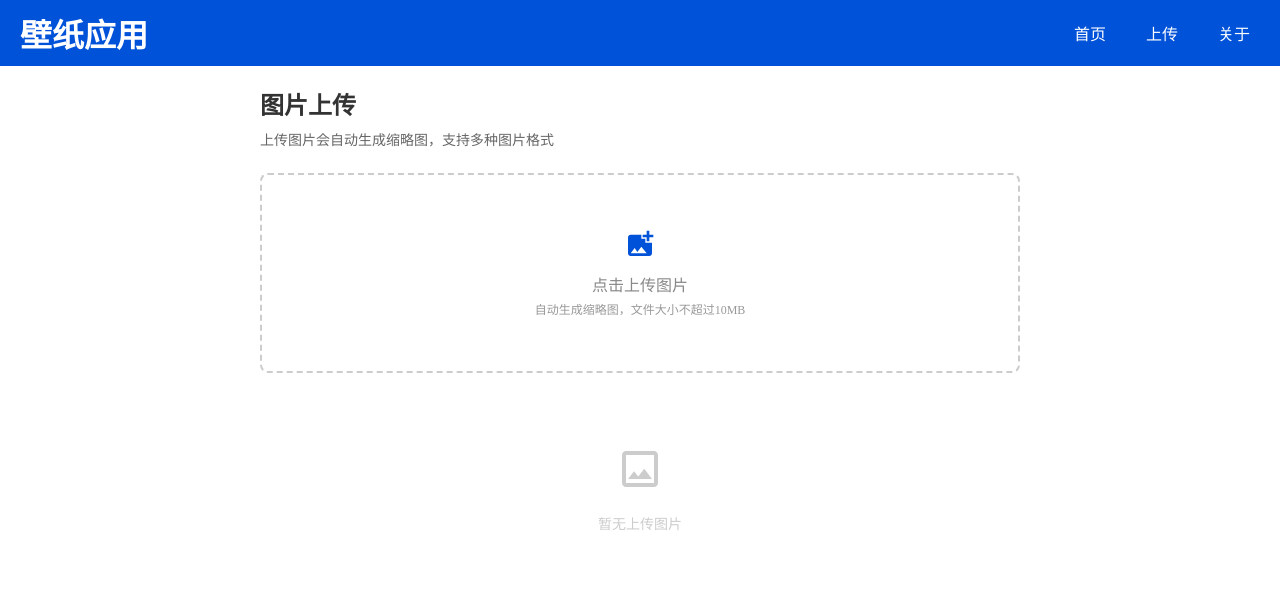
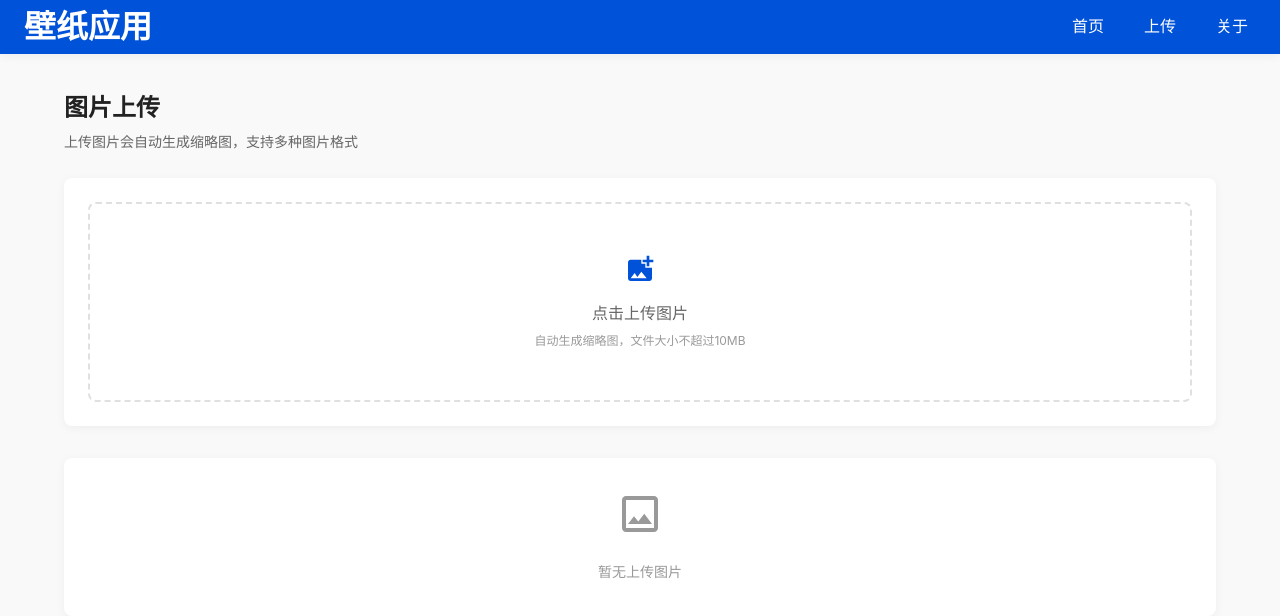
Before and after one commit to refanbanzhang/wallpapers, a Vue app: page /upload in a window 1280 px wide. Shown: the top 616 px of the page. Built offline with nearby package versions, Linux system fonts and the light colour scheme; the HTML template or start-up script is replaced by a standard one; what tdesign-vue-next would draw is missing.

Commit message:
feat: 优化页面样式

```diff
--- a/src/App.vue
+++ b/src/App.vue
@@ -1,5 +1,4 @@
 <script setup lang="ts">
-import 'tdesign-vue-next/es/style/index.css'
 import { RouterView, RouterLink } from 'vue-router'
 </script>
 
@@ -13,35 +12,39 @@ import { RouterView, RouterLink } from 'vue-router'
         <RouterLink to="/about" class="nav-link">关于</RouterLink>
       </div>
     </div>
-    <RouterView />
+    <div class="main-content">
+      <RouterView />
+    </div>
   </div>
 </template>
 
 <style scoped>
 .app-container {
   width: 100%;
-  height: 100%;
+  min-height: 100vh;
+  background-color: var(--bg-light);
 }
 
 .nav-header {
-  background-color: #0052d9;
+  background-color: var(--primary-color);
   color: white;
-  padding: 10px 20px;
+  padding: var(--spacing-sm) var(--spacing-lg);
   display: flex;
   justify-content: space-between;
   align-items: center;
+  box-shadow: var(--box-shadow);
 }
 
 .nav-links {
   display: flex;
-  gap: 20px;
+  gap: var(--spacing-lg);
 }
 
 .nav-link {
   color: white;
   text-decoration: none;
   font-size: 16px;
-  padding: 5px 10px;
+  padding: var(--spacing-xs) var(--spacing-sm);
   border-radius: 4px;
   transition: background-color 0.3s;
 }
@@ -49,4 +52,8 @@ import { RouterView, RouterLink } from 'vue-router'
 .nav-link:hover {
   background-color: rgba(255, 255, 255, 0.2);
 }
+
+.main-content {
+  padding: var(--spacing-md);
+}
 </style>
--- a/src/assets/main.css
+++ b/src/assets/main.css
@@ -4,6 +4,25 @@
   box-sizing: border-box;
 }
 
+html, body {
+  font-family: -apple-system, BlinkMacSystemFont, "Segoe UI", Roboto, Oxygen, Ubuntu, Cantarell, "Fira Sans", "Droid Sans", "Helvetica Neue", sans-serif;
+  line-height: 1.6;
+  font-size: 16px;
+  color: var(--text-primary);
+  background-color: var(--bg-light);
+}
+
 img {
   display: block;
+  max-width: 100%;
 }
+
+a {
+  text-decoration: none;
+  color: var(--primary-color);
+}
+
+h1, h2, h3, h4, h5, h6 {
+  margin-top: 0;
+  line-height: 1.2;
+}
--- /dev/null
+++ b/src/assets/styles/global.css
@@ -0,0 +1,145 @@
+:root {
+  /* 主色调 */
+  --primary-color: #0052d9;
+  --primary-hover: #003eb3;
+  --primary-light: #e0f0ff;
+  --primary-bg: #f5f7ff;
+
+  /* 文字颜色 */
+  --text-primary: #222;
+  --text-secondary: #666;
+  --text-tertiary: #999;
+
+  /* 背景色 */
+  --bg-white: #fff;
+  --bg-gray: #f5f5f5;
+  --bg-light: #f9f9f9;
+
+  /* 边框颜色 */
+  --border-color: #e0e0e0;
+  --border-radius: 8px;
+
+  /* 阴影 */
+  --box-shadow: 0 2px 10px rgba(0, 0, 0, 0.05);
+  --box-shadow-hover: 0 4px 12px rgba(0, 0, 0, 0.1);
+
+  /* 间距 */
+  --spacing-xs: 4px;
+  --spacing-sm: 8px;
+  --spacing-md: 16px;
+  --spacing-lg: 24px;
+  --spacing-xl: 32px;
+}
+
+/* 通用容器样式 */
+.page-container {
+  max-width: 1200px;
+  margin: 0 auto;
+  padding: var(--spacing-lg);
+}
+
+/* 卡片样式 */
+.card {
+  background-color: var(--bg-white);
+  border-radius: var(--border-radius);
+  box-shadow: var(--box-shadow);
+  padding: var(--spacing-lg);
+  transition: all 0.3s ease;
+}
+
+.card:hover {
+  box-shadow: var(--box-shadow-hover);
+}
+
+/* 标题样式 */
+.page-title {
+  font-size: 24px;
+  margin-bottom: var(--spacing-sm);
+  color: var(--text-primary);
+  font-weight: 600;
+}
+
+.section-title {
+  font-size: 18px;
+  margin-bottom: var(--spacing-md);
+  color: var(--text-primary);
+  font-weight: 500;
+}
+
+/* 按钮样式 */
+.btn {
+  padding: 8px 16px;
+  border-radius: 4px;
+  font-size: 14px;
+  cursor: pointer;
+  transition: all 0.3s ease;
+  border: none;
+  outline: none;
+}
+
+.btn-primary {
+  background-color: var(--primary-color);
+  color: white;
+}
+
+.btn-primary:hover {
+  background-color: var(--primary-hover);
+}
+
+.btn-secondary {
+  background-color: var(--bg-gray);
+  color: var(--text-secondary);
+}
+
+.btn-secondary:hover {
+  background-color: var(--border-color);
+}
+
+/* 表单样式 */
+.form-group {
+  margin-bottom: var(--spacing-md);
+}
+
+.form-label {
+  display: block;
+  margin-bottom: var(--spacing-xs);
+  color: var(--text-secondary);
+  font-size: 14px;
+}
+
+.form-input {
+  width: 100%;
+  padding: 8px 12px;
+  border: 1px solid var(--border-color);
+  border-radius: 4px;
+  font-size: 14px;
+}
+
+.form-input:focus {
+  border-color: var(--primary-color);
+  outline: none;
+}
+
+/* 网格布局 */
+.grid {
+  display: grid;
+  grid-gap: var(--spacing-md);
+}
+
+.grid-2 {
+  grid-template-columns: repeat(2, 1fr);
+}
+
+.grid-3 {
+  grid-template-columns: repeat(3, 1fr);
+}
+
+.grid-4 {
+  grid-template-columns: repeat(4, 1fr);
+}
+
+@media (max-width: 768px) {
+  .grid-2, .grid-3, .grid-4 {
+    grid-template-columns: 1fr;
+  }
+}
--- a/src/components/ImageUpload.vue
+++ b/src/components/ImageUpload.vue
@@ -38,7 +38,6 @@ const openFileSelector = () => {
 const handleFileChange = async (event: Event) => {
   const target = event.target as HTMLInputElement
   const files = target.files
-  debugger
 
   if (!files || files.length === 0) {
     return
@@ -139,8 +138,8 @@ const resetFileInput = () => {
 .upload-area {
   width: 100%;
   height: 200px;
-  border: 2px dashed #ccc;
-  border-radius: 8px;
+  border: 2px dashed var(--border-color);
+  border-radius: var(--border-radius);
   display: flex;
   justify-content: center;
   align-items: center;
@@ -151,29 +150,29 @@ const resetFileInput = () => {
 }
 
 .upload-area:hover {
-  border-color: #0052d9;
+  border-color: var(--primary-color);
 }
 
 .upload-placeholder {
   display: flex;
   flex-direction: column;
   align-items: center;
-  color: #888;
+  color: var(--text-secondary);
 }
 
 .upload-icon {
-  margin-bottom: 8px;
-  color: #0052d9;
+  margin-bottom: var(--spacing-sm);
+  color: var(--primary-color);
 }
 
 .upload-text {
   font-size: 16px;
-  margin-bottom: 4px;
+  margin-bottom: var(--spacing-xs);
 }
 
 .upload-hint {
   font-size: 12px;
-  color: #999;
+  color: var(--text-tertiary);
 }
 
 .loading-container {
@@ -183,9 +182,9 @@ const resetFileInput = () => {
 }
 
 .loading-text {
-  margin-top: 8px;
+  margin-top: var(--spacing-sm);
   font-size: 14px;
-  color: #888;
+  color: var(--text-secondary);
 }
 
 .preview-container {
--- a/src/main.ts
+++ b/src/main.ts
@@ -1,11 +1,12 @@
 import './assets/main.css'
+import './assets/styles/global.css'
 
 import { createApp } from 'vue'
 import { createPinia } from 'pinia'
 import TDesign from 'tdesign-vue-next'
 import 'tdesign-vue-next/es/style/index.css'
 
-import App from './App.vue'
+import App from '@/App.vue'
 import router from './router'
 
 const app = createApp(App)
--- a/src/utils/image.ts
+++ b/src/utils/image.ts
@@ -101,3 +101,27 @@ export const base64ToBlob = (base64: string): Blob => {
 
   return new Blob([uInt8Array], { type: contentType });
 };
+
+/**
+ * 获取图片分辨率
+ * @param imageUrl 图片URL
+ * @returns Promise<{width: number, height: number}> 图片宽高
+ */
+export const getImageResolution = (imageUrl: string): Promise<{width: number, height: number}> => {
+  return new Promise((resolve, reject) => {
+    const img = new Image();
+
+    img.onload = () => {
+      resolve({
+        width: img.width,
+        height: img.height
+      });
+    };
+
+    img.onerror = () => {
+      reject(new Error('获取图片分辨率失败'));
+    };
+
+    img.src = imageUrl;
+  });
+};
--- a/src/views/AboutView.vue
+++ b/src/views/AboutView.vue
@@ -1,7 +1,7 @@
 <template>
-  <div class="about-container">
-    <div class="about-content">
-      <h1 class="about-title">关于壁纸应用</h1>
+  <div class="page-container">
+    <div class="about-content card">
+      <h1 class="page-title">关于壁纸应用</h1>
       <p class="about-description">
         这是一个简单的壁纸管理应用，提供了壁纸浏览和上传功能。
         在上传页面，您可以上传自己喜欢的图片，系统会自动生成对应的缩略图。
@@ -28,44 +28,27 @@
 </template>
 
 <style scoped>
-.about-container {
+.about-content {
+  margin: 0 auto;
   max-width: 800px;
-  margin: 0 auto;
-  padding: 20px;
-}
-
-.about-content {
-  background-color: #f9f9f9;
-  border-radius: 8px;
-  padding: 24px;
-  box-shadow: 0 2px 4px rgba(0, 0, 0, 0.05);
-}
-
-.about-title {
-  font-size: 24px;
-  margin-bottom: 16px;
-  color: #333;
 }
 
 .about-description {
   font-size: 16px;
   line-height: 1.6;
-  color: #555;
-  margin-bottom: 24px;
+  color: var(--text-secondary);
+  margin-bottom: var(--spacing-xl);
 }
 
-.section-title {
-  font-size: 18px;
-  margin: 24px 0 12px;
-  color: #333;
+.feature-list,
+.tech-list {
+  padding-left: var(--spacing-lg);
+  margin-bottom: var(--spacing-lg);
 }
 
-.feature-list, .tech-list {
-  padding-left: 20px;
-}
-
-.feature-list li, .tech-list li {
-  margin-bottom: 8px;
-  color: #555;
+.feature-list li,
+.tech-list li {
+  margin-bottom: var(--spacing-sm);
+  color: var(--text-secondary);
 }
 </style>
--- a/src/views/UploadView.vue
+++ b/src/views/UploadView.vue
@@ -52,11 +52,11 @@ const handleUploadError = (error: Error) => {
 </script>
 
 <template>
-  <div class="upload-container">
+  <div class="page-container">
     <h1 class="page-title">图片上传</h1>
     <p class="page-description">上传图片会自动生成缩略图，支持多种图片格式</p>
 
-    <div class="upload-section">
+    <div class="card upload-section">
       <ImageUpload :max-file-size="10" :thumbnail-width="200" :thumbnail-height="200" :thumbnail-quality="0.7"
         @upload-success="handleUploadSuccess" @upload-error="handleUploadError" />
     </div>
@@ -65,7 +65,7 @@ const handleUploadError = (error: Error) => {
       <h2 class="section-title">已上传图片</h2>
 
       <div class="list-container">
-        <div v-for="(image, index) in uploadedImages" :key="index" class="image-item">
+        <div v-for="(image, index) in uploadedImages" :key="index" class="image-item card">
           <div class="thumbnail-container">
             <img :src="image.thumbnail" alt="缩略图" class="thumbnail" />
           </div>
@@ -77,10 +77,10 @@ const handleUploadError = (error: Error) => {
             </div>
           </div>
           <div class="image-actions">
-            <a :href="image.original" download target="_blank" class="action-button">
+            <a :href="image.original" download target="_blank" class="btn btn-primary">
               下载原图
             </a>
-            <a :href="image.thumbnail" download target="_blank" class="action-button">
+            <a :href="image.thumbnail" download target="_blank" class="btn btn-secondary">
               下载缩略图
             </a>
           </div>
@@ -88,7 +88,7 @@ const handleUploadError = (error: Error) => {
       </div>
     </div>
 
-    <div class="empty-state" v-else>
+    <div class="empty-state card" v-else>
       <div class="empty-icon">
         <svg xmlns="http://www.w3.org/2000/svg" width="48" height="48" viewBox="0 0 24 24">
           <path fill="currentColor"
@@ -101,47 +101,26 @@ const handleUploadError = (error: Error) => {
 </template>
 
 <style scoped>
-.upload-container {
-  max-width: 800px;
-  margin: 0 auto;
-  padding: 20px;
-}
-
-.page-title {
-  font-size: 24px;
-  margin-bottom: 8px;
-  color: #333;
-}
-
 .page-description {
   font-size: 14px;
-  color: #666;
-  margin-bottom: 24px;
+  color: var(--text-secondary);
+  margin-bottom: var(--spacing-lg);
 }
 
 .upload-section {
-  margin-bottom: 32px;
-}
-
-.section-title {
-  font-size: 18px;
-  margin-bottom: 16px;
-  color: #333;
+  margin-bottom: var(--spacing-xl);
 }
 
 .list-container {
   display: flex;
   flex-direction: column;
-  gap: 16px;
+  gap: var(--spacing-md);
 }
 
 .image-item {
   display: flex;
   align-items: center;
-  padding: 12px;
-  border-radius: 8px;
-  background-color: #f5f5f5;
-  box-shadow: 0 2px 4px rgba(0, 0, 0, 0.05);
+  padding: var(--spacing-md);
 }
 
 .thumbnail-container {
@@ -149,7 +128,7 @@ const handleUploadError = (error: Error) => {
   height: 60px;
   overflow: hidden;
   border-radius: 4px;
-  margin-right: 12px;
+  margin-right: var(--spacing-md);
   flex-shrink: 0;
 }
 
@@ -166,7 +145,7 @@ const handleUploadError = (error: Error) => {
 .file-name {
   font-size: 14px;
   font-weight: 500;
-  color: #333;
+  color: var(--text-primary);
   white-space: nowrap;
   overflow: hidden;
   text-overflow: ellipsis;
@@ -175,41 +154,27 @@ const handleUploadError = (error: Error) => {
 
 .file-meta {
   display: flex;
-  gap: 16px;
+  gap: var(--spacing-md);
   font-size: 12px;
-  color: #999;
-  margin-top: 4px;
+  color: var(--text-tertiary);
+  margin-top: var(--spacing-xs);
 }
 
 .image-actions {
   display: flex;
-  gap: 8px;
-}
-
-.action-button {
-  padding: 6px 12px;
-  font-size: 12px;
-  border-radius: 4px;
-  background-color: #0052d9;
-  color: white;
-  text-decoration: none;
-  transition: background-color 0.3s;
-}
-
-.action-button:hover {
-  background-color: #003eb3;
+  gap: var(--spacing-sm);
 }
 
 .empty-state {
   display: flex;
   flex-direction: column;
   align-items: center;
-  padding: 40px 0;
-  color: #ccc;
+  padding: var(--spacing-xl) 0;
+  color: var(--text-tertiary);
 }
 
 .empty-icon {
-  margin-bottom: 16px;
+  margin-bottom: var(--spacing-md);
 }
 
 .empty-text {
```
Also changed, not shown: src/views/HomeView.vue (+84 -32 lines).
